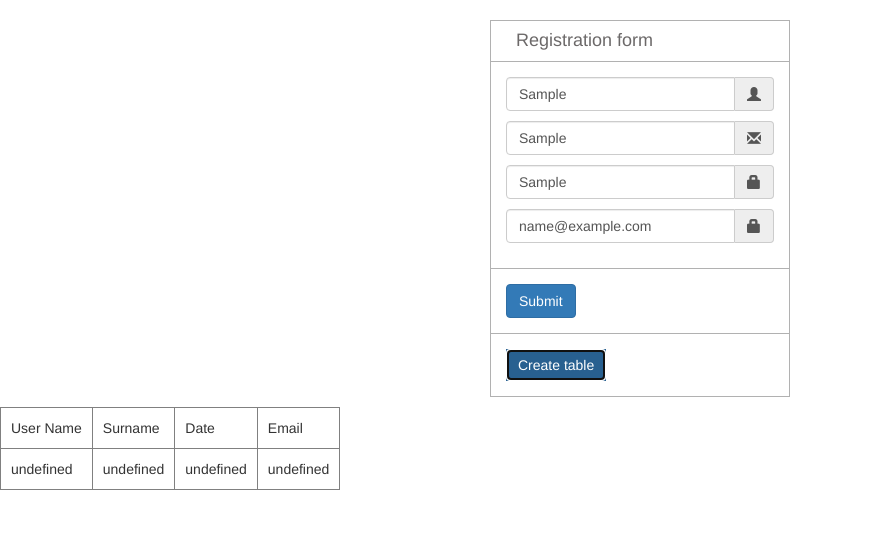
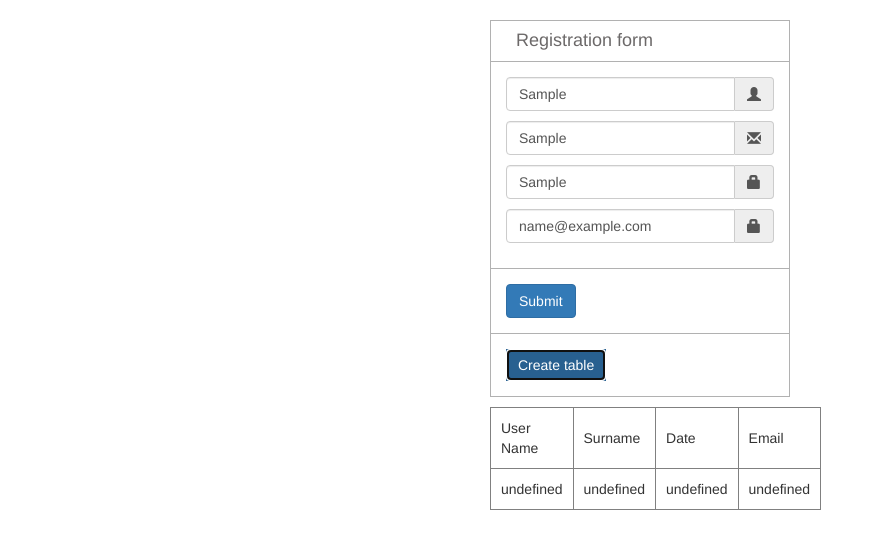
Before and after one commit to Oleksandr-Adamchuk/js1, a plain HTML site: page index.html in a window 1280 px wide. Both pictures are taken after typing "Sample", "Sample", "Sample", "name@example.com" into the empty fields and a click on the button "Create table". Shown: the whole page, without its empty margins (0-884 px from the left). Drawn offline with nearby package versions, Linux system fonts and the light colour scheme.

Commit message:
fixed bugs

```diff
--- a/css/style.css
+++ b/css/style.css
@@ -54,3 +54,9 @@ td {
 table {
     border: 1px solid grey;
 }
+#for_table {
+    margin: 0px auto;
+    max-width: 300px;
+
+
+}
--- a/index.html
+++ b/index.html
@@ -61,7 +61,7 @@
       </div>
   </div>
  </div>
-
+    <div id="for_table"></div>
     <script src="https://ajax.googleapis.com/ajax/libs/jquery/2.2.3/jquery.min.js"></script>
     <script src="https://maxcdn.bootstrapcdn.com/bootstrap/3.3.2/js/bootstrap.min.js"></script>
     <script type="text/javascript" src="js/script.js"></script>
--- a/js/script.js
+++ b/js/script.js
@@ -37,8 +37,7 @@ for (var i = 0; i < elements.length; i++) {
       var date_value = input.split("/");
 
       if (date_value[2] < 1900 || date_value[2] > 2016) {
-          document.getElementById("year").innerHTML =
-          "Рік народження може бути між 1900 та 2016"
+          alert("Рік народження може бути між 1900 та 2016")
       }
     }
     checkDate(document.getElementById("date").value);
@@ -48,7 +47,7 @@ for (var i = 0; i < elements.length; i++) {
 
 var obj_length = Object.keys(Person).length;
  function myTable() {
-        var body = document.getElementsByTagName("body")[0];
+        var body = document.getElementById("for_table");
         var tbl     = document.createElement("table");
         var tblBody = document.createElement("tbody");
         var row1 = document.createElement("tr");
```
